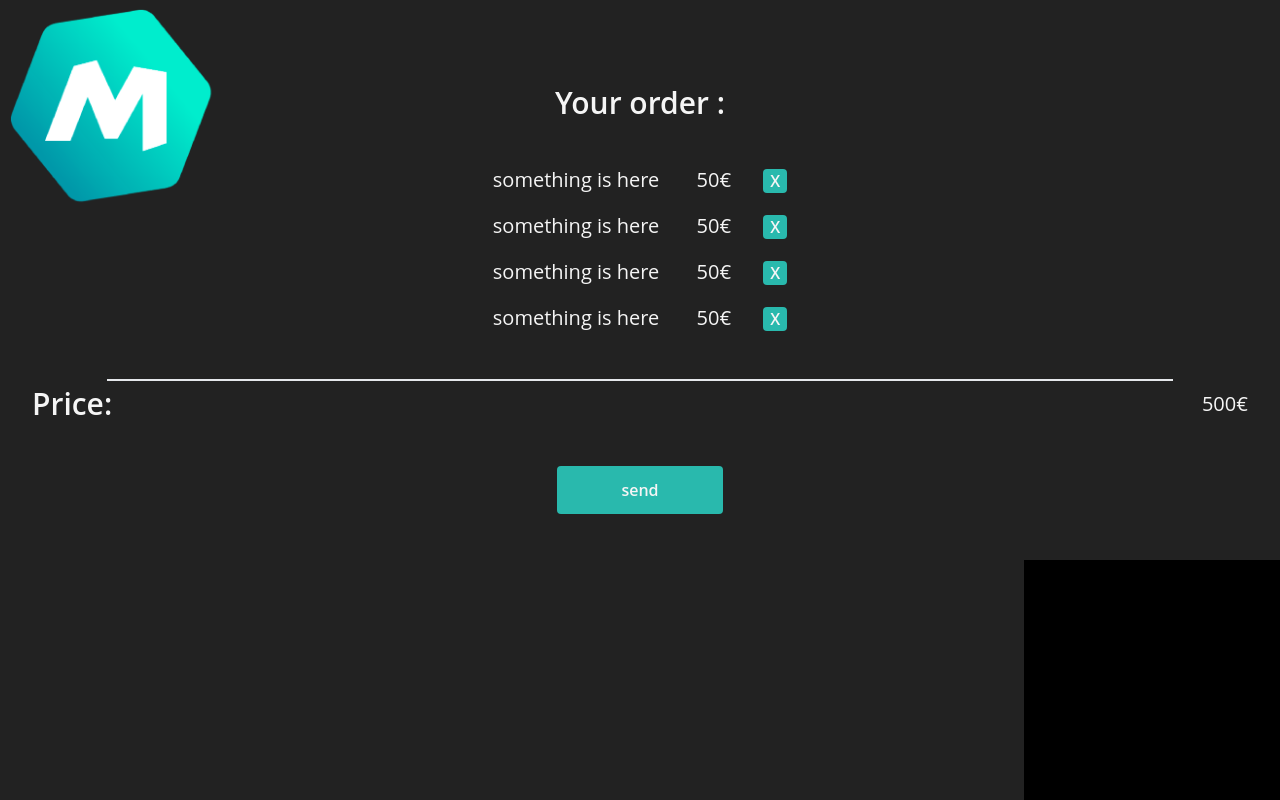
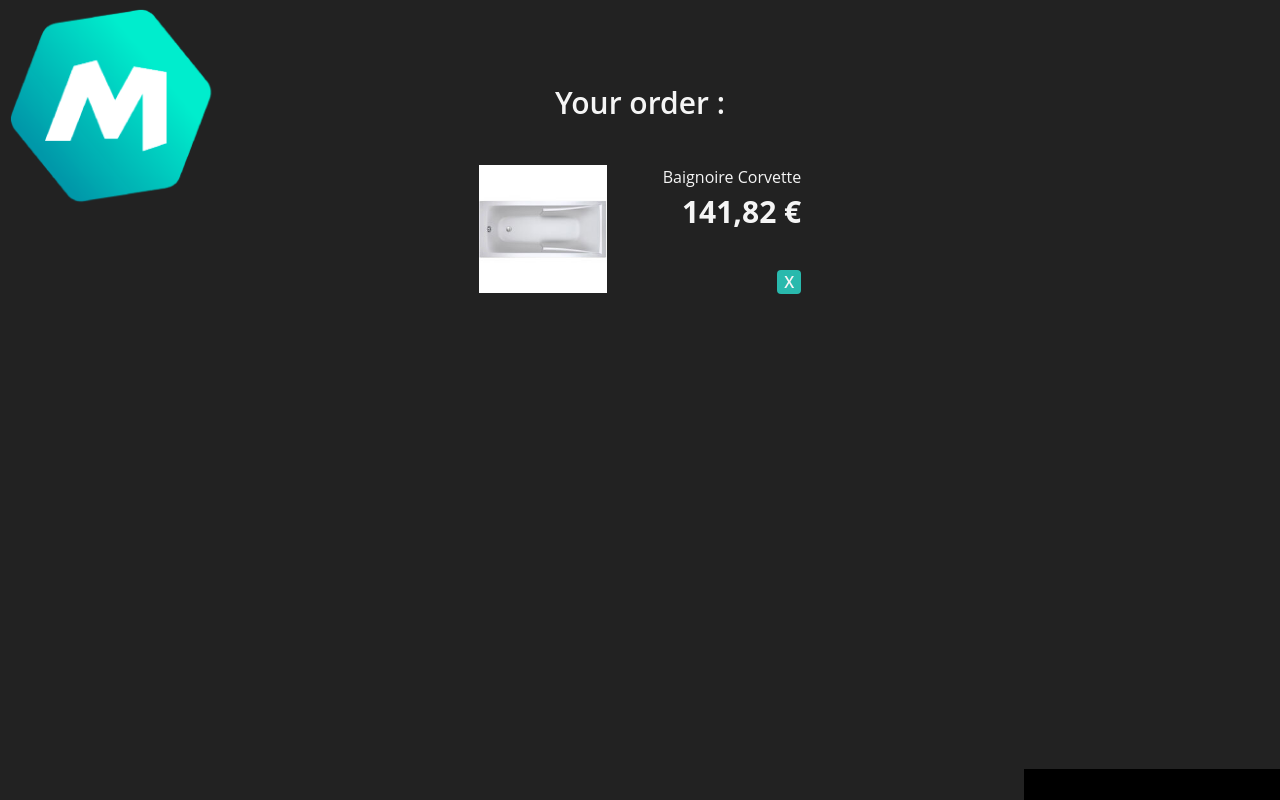
Before and after one commit to angeliquebesi/manomano, a React (Create React App) app: page /cart in a window 1280 px wide. Shown: the top 800 px of the page. Built offline with nearby package versions, Linux system fonts and the light colour scheme.

Commit message:
remise en forme avec data

```diff
--- a/src/pages/Panier.jsx
+++ b/src/pages/Panier.jsx
@@ -1,52 +1,26 @@
 import React from "react";
 import Buttonturquoise from "../components/Button/Buttonturquoise";
+import corvette from "../assets/images/Baignoires/corvette.jpg";
 
 function Panier() {
   return (
-    <div className="w-screen h-screen text-white bg-darkgrey flex flex-col">
+    <div className="text-white bg-darkgrey flex flex-col">
       <h1 className="mt-20 mb-10 text-center text-h1 font-semibold">
         Your order :
       </h1>
       <section className="grid grid-rows-5 grid-flow-col w-full justify-around gap-4">
-        <div className="text-h2">
-          <span className="">something is here </span>
-          <span className="px-8">50€</span>
+        <div className="flex">
+          <img className="h-32" src={corvette} alt="" />
+          <div className="flex flex-col text-h2 pl-14 items-end">
+            <span className="text-normal ">Baignoire Corvette</span>
+            <span className="text-h1 font-bold">141,82 €</span>
             <button
-            className="transition h-6 w-6 rounded bg-teal font-semibold hover:bg-teal-400 active:bg-teal-700  text-white text-normal"
+              className="transition mt-9 h-6 w-6 rounded bg-teal font-semibold hover:bg-teal-400 active:bg-teal-700  text-white text-normal"
               type="button"
             >
               X
             </button>
           </div>
-        <div className="text-h2">
-          <span className="">something is here </span>
-          <span className="px-8">50€</span>
-          <button
-            className="transition h-6 w-6 rounded bg-teal font-semibold hover:bg-teal-400 active:bg-teal-700  text-white text-normal"
-            type="button"
-          >
-            X
-          </button>
-        </div>
-        <div className="text-h2">
-          <span className="">something is here </span>
-          <span className="px-8">50€</span>
-          <button
-            className="transition h-6 w-6 rounded bg-teal font-semibold hover:bg-teal-400 active:bg-teal-700  text-white text-normal"
-            type="button"
-          >
-            X
-          </button>
-        </div>
-        <div className="text-h2">
-          <span className="">something is here </span>
-          <span className="px-8">50€</span>
-          <button
-            className="transition h-6 w-6 rounded bg-teal font-semibold hover:bg-teal-400 active:bg-teal-700  text-white text-normal"
-            type="button"
-          >
-            X
-          </button>
         </div>
       </section>
       <div className="border-t-2 border-t-white w-10/12 mx-auto" />
```
Lines whose indentation alone changed are shown as unchanged.
